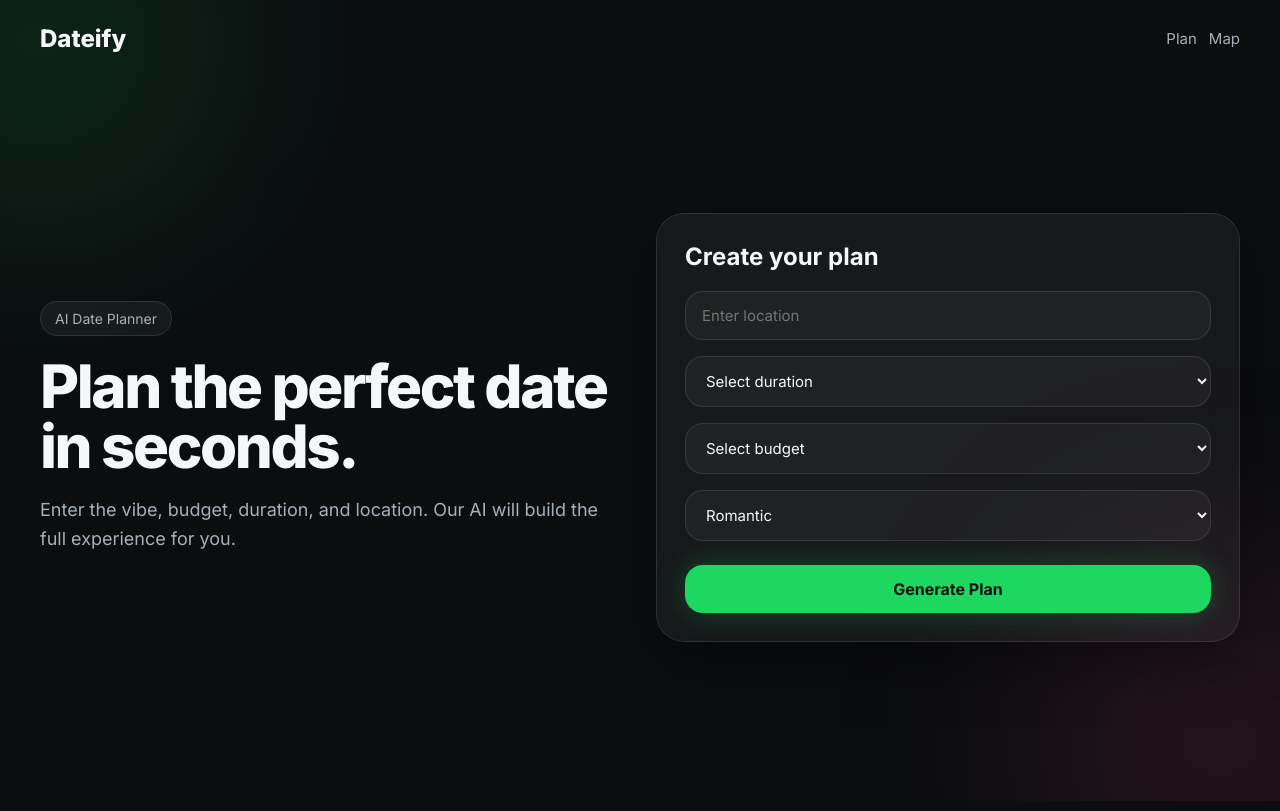
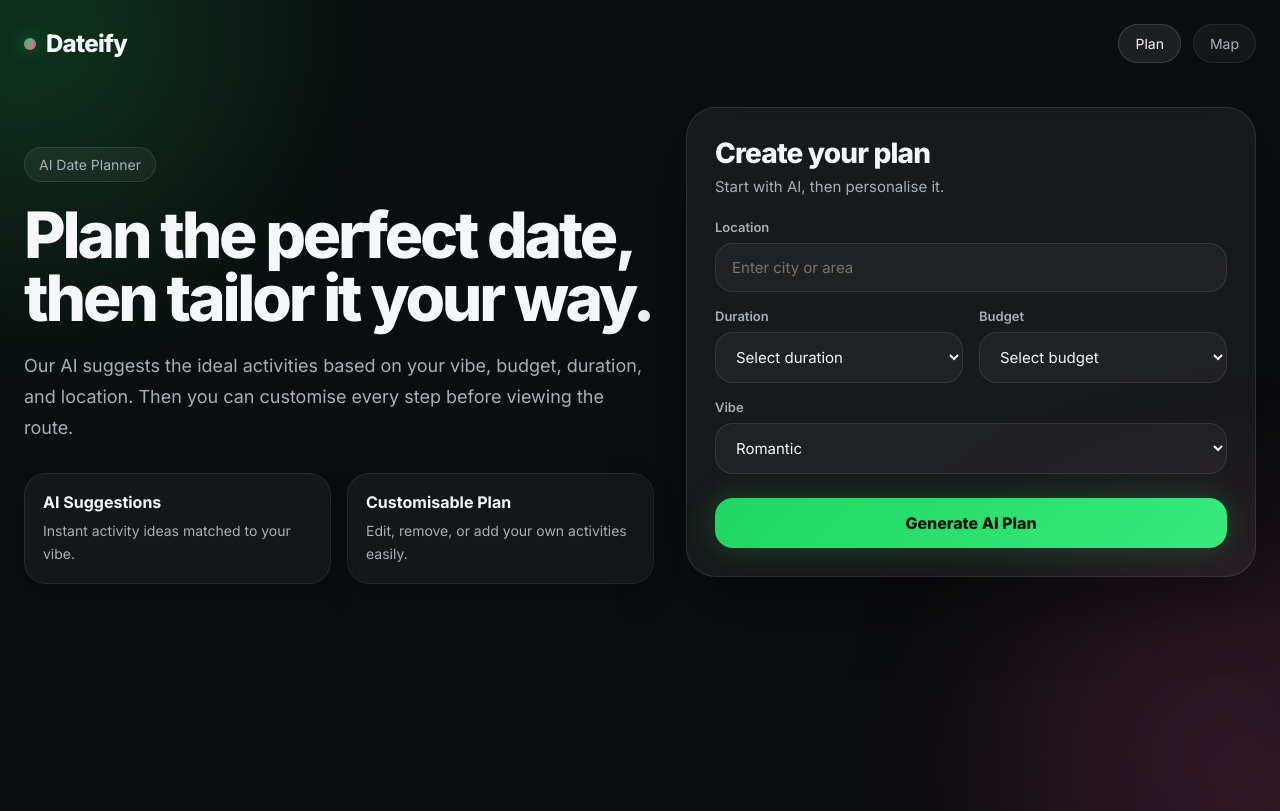
Before and after one commit to YinKuanL/Dateify, a React app in the folder frontend/: page / in a window 1280 px wide. Built offline with nearby package versions, Linux system fonts and the light colour scheme; the HTML template or start-up script is replaced by a standard one.

Commit message:
Update: plan page

```diff
--- a/frontend/src/components/PlanPage.jsx
+++ b/frontend/src/components/PlanPage.jsx
@@ -12,6 +12,7 @@ export default function PlanPage() {
   });
 
   const [generatedPlan, setGeneratedPlan] = useState(null);
+
   function handleChange(e) {
     const { name, value } = e.target;
     setFormData((prev) => ({
@@ -21,18 +22,63 @@ export default function PlanPage() {
   }
 
   function handleGeneratePlan() {
-    // Temporary mock result for hackathon demo
+    const suggestionsByVibe = {
+      Romantic: [
+        "Start with coffee at a cozy café",
+        "Take a scenic sunset walk",
+        "Enjoy candle-lit dinner together",
+      ],
+      Chill: [
+        "Grab drinks at a casual bar",
+        "Walk through a quiet park",
+        "End with dessert and conversation",
+      ],
+      Foodie: [
+        "Try a popular local brunch spot",
+        "Visit a street food market",
+        "Finish at a dessert café",
+      ],
+      Adventurous: [
+        "Try an activity-based first stop",
+        "Explore a lively city area together",
+        "End with rooftop food or drinks",
+      ],
+    };
+
+    const activities =
+      suggestionsByVibe[formData.vibe] || suggestionsByVibe.Romantic;
+
     setGeneratedPlan({
       title: `${formData.vibe || "Perfect"} Date Plan`,
-      summary: `A ${formData.duration || "3-hour"} date around ${
-        formData.location || "your chosen area"
-      } with a budget of ${formData.budget || "flexible"} budget.`,
-      activities: [
-        "Start with a cozy café stop",
-        "Take a scenic walk together",
-        "Enjoy dinner at a stylish restaurant",
-      ],
+      summary: `A ${
+        formData.duration || "3-hour"
+      } date around ${formData.location || "your chosen area"} with a ${
+        formData.budget || "flexible"
+      } budget. You can edit any AI suggestion below to personalise the experience.`,
+      activities,
     });
+  }
+
+  function handleActivityChange(index, value) {
+    setGeneratedPlan((prev) => {
+      const updated = [...prev.activities];
+      updated[index] = value;
+      return { ...prev, activities: updated };
+    });
+  }
+
+  function handleAddActivity() {
+    setGeneratedPlan((prev) => ({
+      ...prev,
+      activities: [...prev.activities, "New custom activity"],
+    }));
+  }
+
+  function handleRemoveActivity(index) {
+    setGeneratedPlan((prev) => ({
+      ...prev,
+      activities: prev.activities.filter((_, i) => i !== index),
+    }));
   }
 
   return (
@@ -41,9 +87,15 @@ export default function PlanPage() {
       <div style={styles.glow2}></div>
 
       <nav style={styles.nav}>
+        <div style={styles.logoWrap}>
+          <div style={styles.logoDot}></div>
           <div style={styles.logo}>Dateify</div>
+        </div>
+
         <div style={styles.navLinks}>
-          <button style={styles.navButton}>Plan</button>
+          <button style={{ ...styles.navButton, ...styles.navButtonActive }}>
+            Plan
+          </button>
           <button style={styles.navButton} onClick={() => navigate("/map")}>
             Map
           </button>
@@ -53,26 +105,62 @@ export default function PlanPage() {
       <main style={styles.main}>
         <section style={styles.left}>
           <div style={styles.badge}>AI Date Planner</div>
-          <h1 style={styles.title}>Plan the perfect date in seconds.</h1>
+
+          <h1 style={styles.title}>
+            Plan the perfect date,
+            <br />
+            then tailor it your way.
+          </h1>
+
           <p style={styles.subtitle}>
-            Enter the vibe, budget, duration, and location. Our AI will build
-            the full experience for you.
+            Our AI suggests the ideal activities based on your vibe, budget,
+            duration, and location. Then you can customise every step before
+            viewing the route.
           </p>
+
+          <div style={styles.featureRow}>
+            <div style={styles.featureCard}>
+              <div style={styles.featureTitle}>AI Suggestions</div>
+              <div style={styles.featureText}>
+                Instant activity ideas matched to your vibe.
+              </div>
+            </div>
+
+            <div style={styles.featureCard}>
+              <div style={styles.featureTitle}>Customisable Plan</div>
+              <div style={styles.featureText}>
+                Edit, remove, or add your own activities easily.
+              </div>
+            </div>
+          </div>
         </section>
 
         <section style={styles.card}>
+          <div style={styles.cardHeader}>
+            <div>
               <h2 style={styles.cardTitle}>Create your plan</h2>
+              <p style={styles.cardSubtitle}>
+                Start with AI, then personalise it.
+              </p>
+            </div>
+          </div>
 
           <div style={styles.form}>
+            <div style={styles.inputGroup}>
+              <label style={styles.label}>Location</label>
               <input
                 style={styles.input}
                 type="text"
                 name="location"
-              placeholder="Enter location"
+                placeholder="Enter city or area"
                 value={formData.location}
                 onChange={handleChange}
               />
+            </div>
 
+            <div style={styles.twoCol}>
+              <div style={styles.inputGroup}>
+                <label style={styles.label}>Duration</label>
                 <select
                   style={styles.input}
                   name="duration"
@@ -84,7 +172,10 @@ export default function PlanPage() {
                   <option value="4 hours">4 hours</option>
                   <option value="All evening">All evening</option>
                 </select>
+              </div>
 
+              <div style={styles.inputGroup}>
+                <label style={styles.label}>Budget</label>
                 <select
                   style={styles.input}
                   name="budget"
@@ -96,7 +187,11 @@ export default function PlanPage() {
                   <option value="Medium">Medium</option>
                   <option value="Luxury">Luxury</option>
                 </select>
+              </div>
+            </div>
 
+            <div style={styles.inputGroup}>
+              <label style={styles.label}>Vibe</label>
               <select
                 style={styles.input}
                 name="vibe"
@@ -108,28 +203,64 @@ export default function PlanPage() {
                 <option value="Foodie">Foodie</option>
                 <option value="Adventurous">Adventurous</option>
               </select>
+            </div>
 
             <button style={styles.primaryButton} onClick={handleGeneratePlan}>
-              Generate Plan
+              Generate AI Plan
             </button>
           </div>
 
           {generatedPlan && (
             <div style={styles.resultCard}>
+              <div style={styles.resultTop}>
+                <div>
                   <h3 style={styles.resultTitle}>{generatedPlan.title}</h3>
                   <p style={styles.resultSummary}>{generatedPlan.summary}</p>
+                </div>
+                <div style={styles.aiPill}>AI Suggested</div>
+              </div>
 
-              <ul style={styles.activityList}>
+              <div style={styles.sectionLabel}>Activities</div>
+
+              <div style={styles.activityList}>
                 {generatedPlan.activities.map((activity, index) => (
-                  <li key={index} style={styles.activityItem}>
-                    {activity}
-                  </li>
+                  <div key={index} style={styles.activityCard}>
+                    <div style={styles.activityNumber}>{index + 1}</div>
+
+                    <input
+                      style={styles.activityInput}
+                      value={activity}
+                      onChange={(e) =>
+                        handleActivityChange(index, e.target.value)
+                      }
+                    />
+
+                    <button
+                      style={styles.removeButton}
+                      onClick={() => handleRemoveActivity(index)}
+                    >
+                      Remove
+                    </button>
+                  </div>
                 ))}
-              </ul>
+              </div>
 
-              <button style={styles.secondaryButton} onClick={() => navigate("/map")}>
+              <button style={styles.addButton} onClick={handleAddActivity}>
+                + Add Custom Activity
+              </button>
+
+              <div style={styles.actionRow}>
+                <button style={styles.secondaryButton} onClick={handleGeneratePlan}>
+                  Regenerate
+                </button>
+
+                <button
+                  style={styles.primaryButtonSmall}
+                  onClick={() => navigate("/map")}
+                >
                   View Route Map
                 </button>
+              </div>
             </div>
           )}
         </section>
@@ -141,7 +272,8 @@ export default function PlanPage() {
 const styles = {
   page: {
     minHeight: "100vh",
-    background: "#0B0D0F",
+    background:
+      "radial-gradient(circle at top left, rgba(30,215,96,0.08), transparent 28%), radial-gradient(circle at bottom right, rgba(255,79,163,0.08), transparent 28%), #0B0D0F",
     color: "#F5F7FA",
     position: "relative",
     overflow: "hidden",
@@ -157,6 +289,7 @@ const styles = {
     background: "rgba(30,215,96,0.18)",
     filter: "blur(120px)",
     borderRadius: "50%",
+    pointerEvents: "none",
   },
   glow2: {
     position: "absolute",
@@ -167,9 +300,10 @@ const styles = {
     background: "rgba(255,79,163,0.15)",
     filter: "blur(120px)",
     borderRadius: "50%",
+    pointerEvents: "none",
   },
   nav: {
-    maxWidth: "1200px",
+    maxWidth: "1280px",
     margin: "0 auto",
     display: "flex",
     justifyContent: "space-between",
@@ -178,36 +312,59 @@ const styles = {
     position: "relative",
     zIndex: 2,
   },
+  logoWrap: {
+    display: "flex",
+    alignItems: "center",
+    gap: "10px",
+  },
+  logoDot: {
+    width: "12px",
+    height: "12px",
+    borderRadius: "50%",
+    background: "linear-gradient(135deg, #1ED760, #FF4FA3)",
+    boxShadow: "0 0 18px rgba(30,215,96,0.45)",
+  },
   logo: {
     fontSize: "24px",
     fontWeight: 800,
+    letterSpacing: "-0.03em",
   },
   navLinks: {
     display: "flex",
     gap: "12px",
   },
   navButton: {
-    background: "transparent",
+    background: "rgba(255,255,255,0.04)",
     color: "#A7B0BA",
-    border: "none",
+    border: "1px solid rgba(255,255,255,0.08)",
+    padding: "10px 16px",
+    borderRadius: "999px",
     cursor: "pointer",
-    fontSize: "15px",
+    fontSize: "14px",
+    transition: "0.2s ease",
+  },
+  navButtonActive: {
+    color: "#F5F7FA",
+    border: "1px solid rgba(255,255,255,0.14)",
+    background: "rgba(255,255,255,0.08)",
   },
   main: {
-    maxWidth: "1200px",
+    maxWidth: "1280px",
     margin: "0 auto",
     display: "grid",
-    gridTemplateColumns: "1fr 1fr",
+    gridTemplateColumns: "1.05fr 0.95fr",
     gap: "32px",
-    alignItems: "center",
+    alignItems: "start",
     minHeight: "calc(100vh - 100px)",
     position: "relative",
     zIndex: 2,
+    paddingTop: "20px",
   },
   left: {
     display: "flex",
     flexDirection: "column",
-    gap: "20px",
+    gap: "22px",
+    paddingTop: "40px",
   },
   badge: {
     display: "inline-block",
@@ -220,33 +377,83 @@ const styles = {
     fontSize: "14px",
   },
   title: {
-    fontSize: "60px",
-    lineHeight: 1,
+    fontSize: "64px",
+    lineHeight: 0.98,
     fontWeight: 800,
-    letterSpacing: "-0.04em",
+    letterSpacing: "-0.05em",
+    maxWidth: "680px",
   },
   subtitle: {
     fontSize: "18px",
+    lineHeight: 1.7,
+    color: "#A7B0BA",
+    maxWidth: "620px",
+  },
+  featureRow: {
+    display: "flex",
+    gap: "16px",
+    flexWrap: "wrap",
+    marginTop: "8px",
+  },
+  featureCard: {
+    flex: "1 1 220px",
+    minWidth: "220px",
+    padding: "18px",
+    borderRadius: "22px",
+    background: "rgba(255,255,255,0.04)",
+    border: "1px solid rgba(255,255,255,0.08)",
+    boxShadow: "0 12px 30px rgba(0,0,0,0.2)",
+  },
+  featureTitle: {
+    fontSize: "16px",
+    fontWeight: 700,
+    marginBottom: "8px",
+  },
+  featureText: {
+    fontSize: "14px",
     lineHeight: 1.6,
     color: "#A7B0BA",
-    maxWidth: "560px",
   },
   card: {
-    borderRadius: "28px",
+    borderRadius: "30px",
     padding: "28px",
     background: "rgba(255,255,255,0.05)",
     border: "1px solid rgba(255,255,255,0.1)",
     backdropFilter: "blur(18px)",
-    boxShadow: "0 20px 60px rgba(0,0,0,0.35)",
+    WebkitBackdropFilter: "blur(18px)",
+    boxShadow: "0 24px 70px rgba(0,0,0,0.35)",
+  },
+  cardHeader: {
+    marginBottom: "20px",
   },
   cardTitle: {
-    fontSize: "24px",
-    fontWeight: 700,
-    marginBottom: "20px",
+    fontSize: "28px",
+    fontWeight: 800,
+    marginBottom: "6px",
+    letterSpacing: "-0.03em",
+  },
+  cardSubtitle: {
+    color: "#A7B0BA",
+    fontSize: "15px",
+    lineHeight: 1.5,
   },
   form: {
     display: "grid",
     gap: "16px",
+  },
+  twoCol: {
+    display: "grid",
+    gridTemplateColumns: "1fr 1fr",
+    gap: "16px",
+  },
+  inputGroup: {
+    display: "grid",
+    gap: "8px",
+  },
+  label: {
+    fontSize: "13px",
+    color: "#A7B0BA",
+    fontWeight: 600,
   },
   input: {
     width: "100%",
@@ -259,48 +466,142 @@ const styles = {
     outline: "none",
   },
   primaryButton: {
-    padding: "14px 18px",
+    padding: "15px 18px",
     border: "none",
     borderRadius: "18px",
-    background: "#1ED760",
+    background: "linear-gradient(135deg, #1ED760, #39E97C)",
     color: "#08110B",
     fontSize: "16px",
-    fontWeight: 700,
+    fontWeight: 800,
     cursor: "pointer",
     boxShadow: "0 0 30px rgba(30,215,96,0.25)",
     marginTop: "8px",
   },
   resultCard: {
     marginTop: "24px",
-    padding: "20px",
-    borderRadius: "22px",
+    padding: "22px",
+    borderRadius: "24px",
     background: "rgba(255,255,255,0.04)",
     border: "1px solid rgba(255,255,255,0.08)",
   },
+  resultTop: {
+    display: "flex",
+    justifyContent: "space-between",
+    alignItems: "flex-start",
+    gap: "12px",
+    marginBottom: "18px",
+  },
   resultTitle: {
-    fontSize: "20px",
-    fontWeight: 700,
-    marginBottom: "10px",
+    fontSize: "22px",
+    fontWeight: 800,
+    marginBottom: "8px",
+    letterSpacing: "-0.02em",
   },
   resultSummary: {
     color: "#A7B0BA",
-    marginBottom: "14px",
-    lineHeight: 1.6,
+    lineHeight: 1.65,
+    fontSize: "15px",
+    maxWidth: "520px",
+  },
+  aiPill: {
+    padding: "8px 12px",
+    borderRadius: "999px",
+    fontSize: "12px",
+    fontWeight: 700,
+    background: "rgba(30,215,96,0.12)",
+    color: "#7EF0A5",
+    border: "1px solid rgba(30,215,96,0.2)",
+    whiteSpace: "nowrap",
+  },
+  sectionLabel: {
+    fontSize: "13px",
+    color: "#A7B0BA",
+    fontWeight: 700,
+    marginBottom: "12px",
+    textTransform: "uppercase",
+    letterSpacing: "0.08em",
   },
   activityList: {
-    paddingLeft: "18px",
-    marginBottom: "18px",
+    display: "grid",
+    gap: "12px",
+  },
+  activityCard: {
+    display: "grid",
+    gridTemplateColumns: "40px 1fr auto",
+    gap: "12px",
+    alignItems: "center",
+    padding: "14px",
+    borderRadius: "18px",
+    background: "rgba(255,255,255,0.04)",
+    border: "1px solid rgba(255,255,255,0.08)",
+  },
+  activityNumber: {
+    width: "40px",
+    height: "40px",
+    borderRadius: "14px",
+    display: "flex",
+    alignItems: "center",
+    justifyContent: "center",
+    background: "rgba(30,215,96,0.12)",
+    color: "#7EF0A5",
+    fontWeight: 800,
+    fontSize: "14px",
+  },
+  activityInput: {
+    width: "100%",
+    background: "transparent",
+    border: "none",
+    outline: "none",
     color: "#F5F7FA",
+    fontSize: "15px",
   },
-  activityItem: {
-    marginBottom: "8px",
+  removeButton: {
+    padding: "10px 12px",
+    borderRadius: "12px",
+    border: "1px solid rgba(255,255,255,0.08)",
+    background: "rgba(255,255,255,0.04)",
+    color: "#A7B0BA",
+    cursor: "pointer",
+    fontSize: "13px",
+    fontWeight: 600,
+  },
+  addButton: {
+    marginTop: "14px",
+    padding: "12px 14px",
+    width: "100%",
+    borderRadius: "16px",
+    border: "1px dashed rgba(255,255,255,0.14)",
+    background: "rgba(255,255,255,0.03)",
+    color: "#C9D1D9",
+    cursor: "pointer",
+    fontSize: "14px",
+    fontWeight: 700,
+  },
+  actionRow: {
+    display: "flex",
+    gap: "12px",
+    marginTop: "18px",
   },
   secondaryButton: {
-    padding: "12px 16px",
+    flex: 1,
+    padding: "13px 16px",
     borderRadius: "16px",
     border: "1px solid rgba(255,255,255,0.1)",
     background: "rgba(255,255,255,0.05)",
     color: "#F5F7FA",
     cursor: "pointer",
+    fontWeight: 700,
+  },
+  primaryButtonSmall: {
+    flex: 1,
+    padding: "13px 16px",
+    border: "none",
+    borderRadius: "16px",
+    background: "linear-gradient(135deg, #1ED760, #39E97C)",
+    color: "#08110B",
+    fontSize: "15px",
+    fontWeight: 800,
+    cursor: "pointer",
+    boxShadow: "0 0 30px rgba(30,215,96,0.2)",
   },
 };
```
Lines whose indentation alone changed are shown as unchanged.
